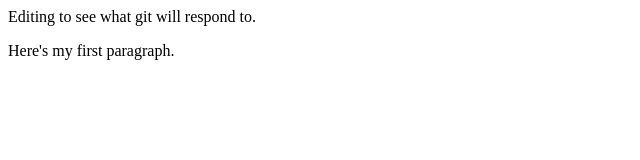
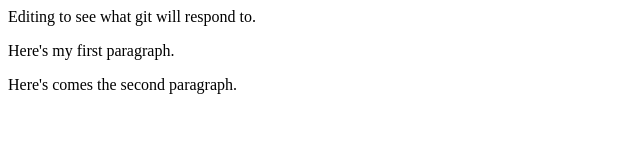
Before and after one commit to direwolves/first-git, a plain HTML site: page index.html in a window 1280 px wide. Shown: the whole page, without its empty margins (0-640 px from the left). Drawn offline with Linux system fonts and the light colour scheme.

Commit message:
added second paragraph

```diff
--- a/index.html
+++ b/index.html
@@ -17,6 +17,9 @@
 			<p>
 				Here's my first paragraph.
 			</p>
+			<p>
+				Here's comes the second paragraph.
+			</p>
 		</div>
 
 	</body>
```
